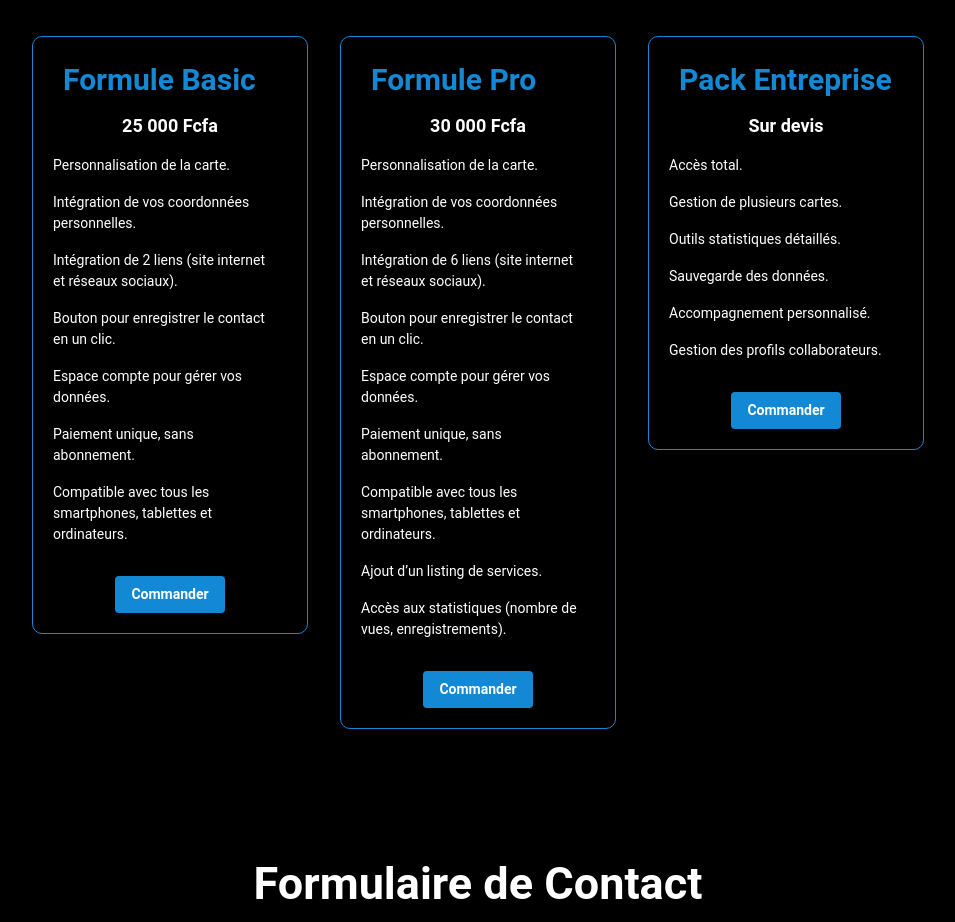
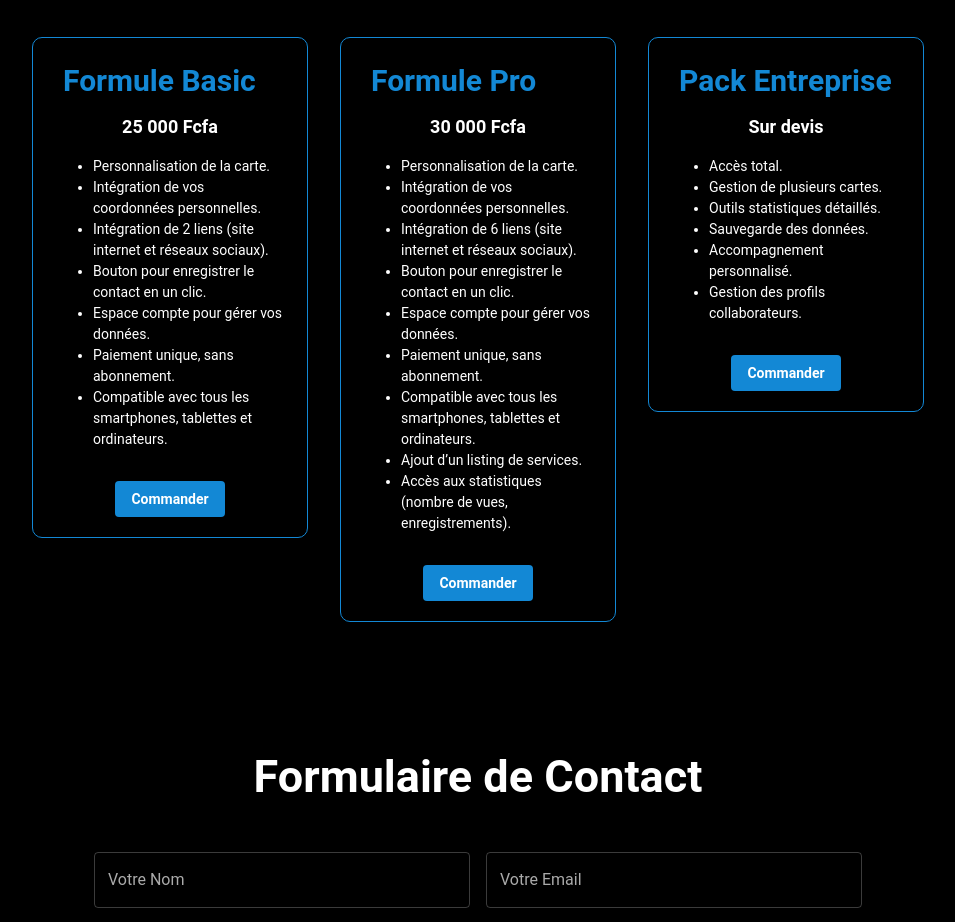
Before and after one commit to hanseroland/nfc, a React (Create React App) app: page /#/ in a window 1280 px wide. Shown: the part 3680-4602 px from the top of the page, without its empty margins (162-1117 px from the left). Built offline with nearby package versions, Linux system fonts and the light colour scheme.

Commit message:
new design 9th

```diff
--- a/src/components/Cards/OffreCard.js
+++ b/src/components/Cards/OffreCard.js
@@ -20,7 +20,7 @@ const OffreCard = ({ id, title, description, price }) => {
                     fontWeight: "bold",
                     display: "flex",
                     alignItems: "center",
-                     textAlign:"center"
+
                 }}
             >
                 <Box
@@ -52,21 +52,23 @@ const OffreCard = ({ id, title, description, price }) => {
             </Typography>
 
             {/* Description sous forme de liste */}
-            <List>
+            <ul>
                 {description.map((item, index) => (
-                    <ListItem
+                    <li
                         key={index}
-                        sx={{
+                        style={{
                             fontSize: "14px",
                             color: "white", // Texte des éléments toujours blanc
                             paddingLeft: 0,
+                            textAlign:'left'
+
 
                         }}
                     >
                         {item}
-                    </ListItem>
+                    </li>
                 ))}
-            </List>
+            </ul>
 
 
 
```
Also changed, not shown: 7 other files (tests, documents, lock files or other folders).
